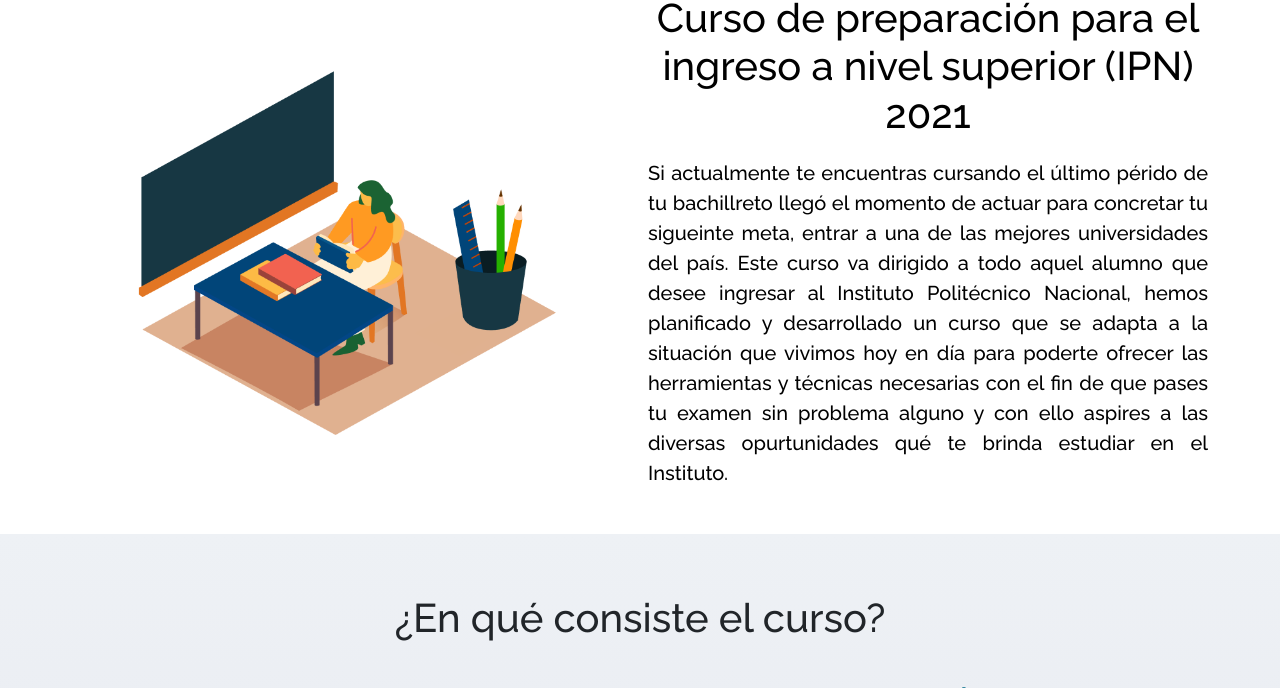
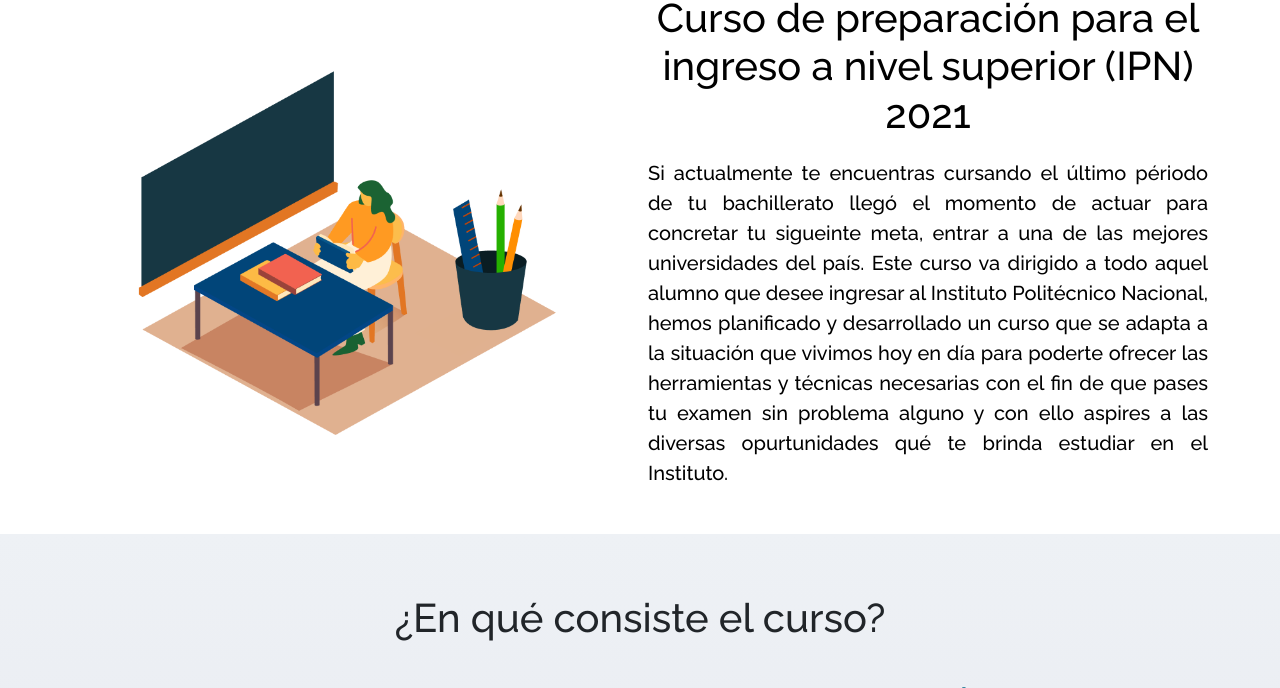
Before and after one commit to EnriqueVelascoJi/cursoIPN2021WEB, a plain HTML site: page index.html in a window 1280 px wide. Shown: the part 607-1295 px from the top of the page. Drawn offline with nearby package versions, Linux system fonts and the light colour scheme; some packages are replaced by stand-ins of ours; a script that the page names is missing.

Commit message:
Ortografia

```diff
--- a/index.html
+++ b/index.html
@@ -45,7 +45,7 @@
                         Curso de preparación para el ingreso a nivel superior (IPN) 2021
                     </h1>
                     <p class="resumen-parrafo wow bounceInUp" data-wow-duration="3s">
-                       Si actualmente te encuentras cursando el último pérido de tu bachillreto llegó el momento de actuar para concretar tu sigueinte meta, entrar a una de las mejores universidades del país. Este curso va dirigido a todo aquel alumno que desee ingresar al Instituto Politécnico Nacional, hemos planificado y desarrollado un curso que se adapta a la situación que vivimos hoy en día para poderte ofrecer las herramientas y técnicas necesarias con el fin de que pases tu examen sin problema alguno y con ello aspires a las diversas opurtunidades qué te brinda estudiar en el Instituto.
+                       Si actualmente te encuentras cursando el último périodo de tu bachillerato llegó el momento de actuar para concretar tu sigueinte meta, entrar a una de las mejores universidades del país. Este curso va dirigido a todo aquel alumno que desee ingresar al Instituto Politécnico Nacional, hemos planificado y desarrollado un curso que se adapta a la situación que vivimos hoy en día para poderte ofrecer las herramientas y técnicas necesarias con el fin de que pases tu examen sin problema alguno y con ello aspires a las diversas opurtunidades qué te brinda estudiar en el Instituto.
 
                     </p>
                 </div>
```
